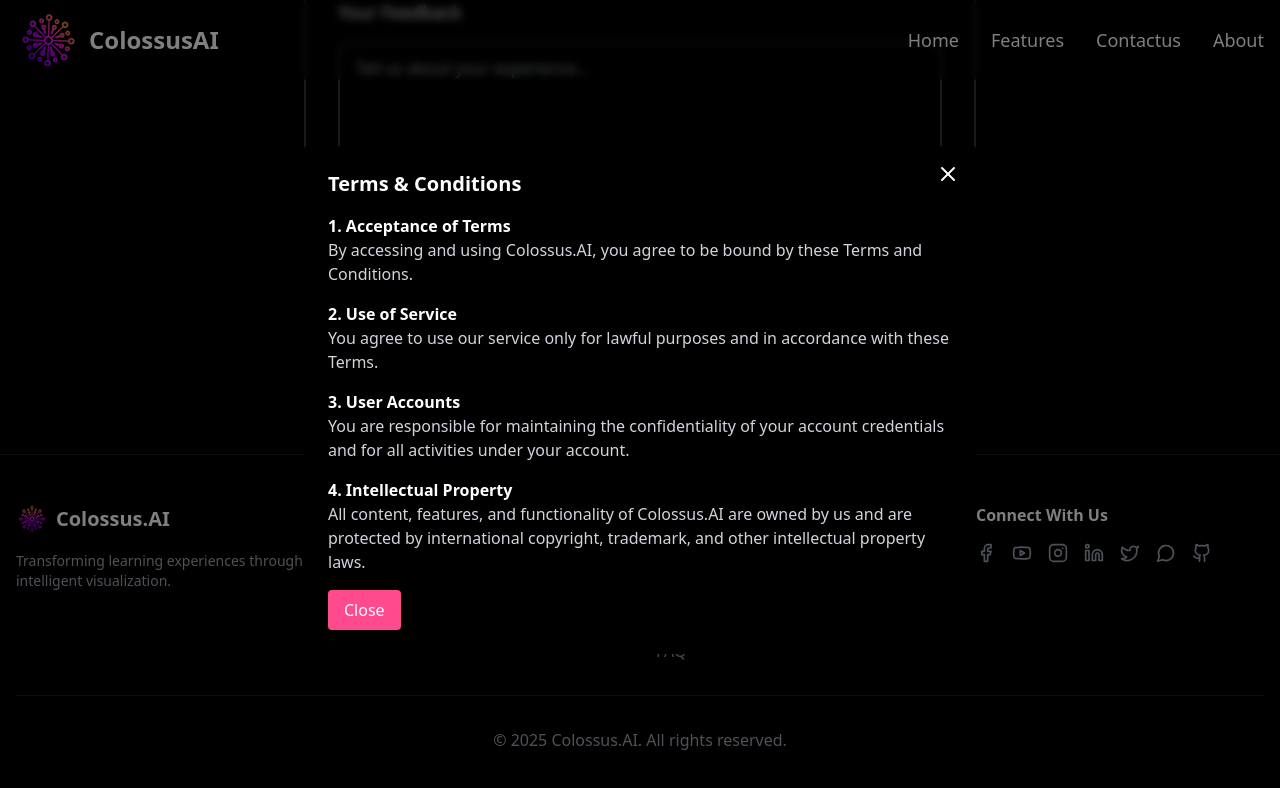
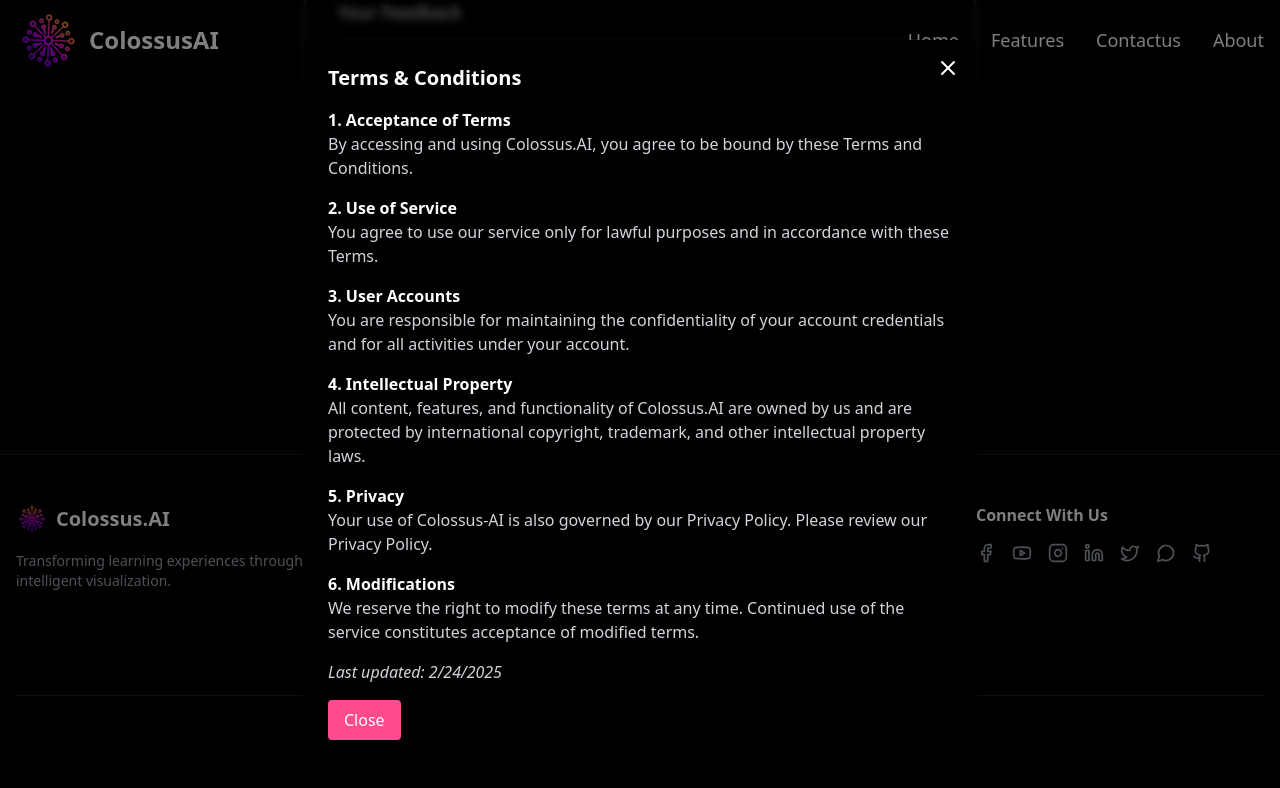
Before and after one commit to Colossus-AI-Learning-Guide-System/ColossusAI-2.0, a Next.js app in the folder fullstack/: page /rateus in a window 1280 px wide. Both pictures are taken after a click on the button "Terms of Service". Shown: the part 440-1228 px from the top of the page. Built offline with nearby package versions, Linux system fonts and the light colour scheme.

Commit message:
Expand Terms of Service and Privacy Policy sections in footer with detailed content

```diff
--- a/fullstack/app/components/layout/footer.tsx
+++ b/fullstack/app/components/layout/footer.tsx
@@ -62,6 +62,23 @@
               by us and are protected by international copyright, trademark, and
               other intellectual property laws.
             </p>
+            <h3 className="font-semibold mt-4 text-white">
+              5. Privacy
+            </h3>
+            <p className="text-gray-300">
+              Your use of Colossus-AI is also governed by our Privacy Policy. Please review our Privacy Policy.
+            </p>
+
+            <h3 className="font-semibold mt-4 text-white">
+              6. Modifications
+            </h3>
+            <p className="text-gray-300">
+              We reserve the right to modify these terms at any time. Continued use of the service constitutes acceptance of modified terms.
+            </p>
+
+            <p className="text-gray-300 mt-4 italic">
+              Last updated: 2/24/2025
+            </p>
             <button
               onClick={toggleTermsModal}
               className="mt-4 bg-[#FF4A8D] text-white py-2 px-4 rounded hover:bg-[#FF6B9D] transition-colors"
@@ -112,6 +129,45 @@
               <li>Send you technical notices and support messages</li>
               <li>Communicate with you about products, services, and events</li>
             </ul>
+            <h3 className="font-semibold mt-4 text-white">
+              3. Information Sharing
+            </h3>
+            <p className="text-gray-300">
+              We do not sell or rent your personal information to third parties. We may share your information with:
+            </p>
+            <ul className="list-disc pl-5 text-gray-300">
+              <li>Service providers who assist in our operations</li>
+              <li>Professional advisers</li>
+              <li>Law enforcement when required by law</li>
+            </ul>
+            <h3 className="font-semibold mt-4 text-white">
+              4. Data Security
+            </h3>
+            <p className="text-gray-300">
+              We implement appropriate security measures to protect your personal information. However, no method of transmission over the Internet is 100% secure.
+            </p>
+            <h3 className="font-semibold mt-4 text-white">
+              5. Your Rights
+            </h3>
+            <p className="text-gray-300">
+              You have the right to:
+            </p>
+            <ul className="list-disc pl-5 text-gray-300">
+              <li>Access your personal information</li>
+              <li>Correct inaccurate information</li>
+              <li>Request deletion of your information</li>
+              <li>Opt-out of marketing communications</li>
+            </ul>
+            <h3 className="font-semibold mt-4 text-white">
+              6. Contact Us
+            </h3>
+            <p className="text-gray-300">
+              If you have questions about this Privacy Policy, please contact us at:<br />
+              Email: colossus.ai.lk@gmail.com
+            </p>
+            <p className="text-gray-300 mt-4 italic">
+              Last updated: 2/24/2025
+            </p>
             <button
               onClick={toggleModal}
               className="mt-4 bg-[#FF4A8D] text-white py-2 px-4 rounded hover:bg-[#FF6B9D] transition-colors"
```
